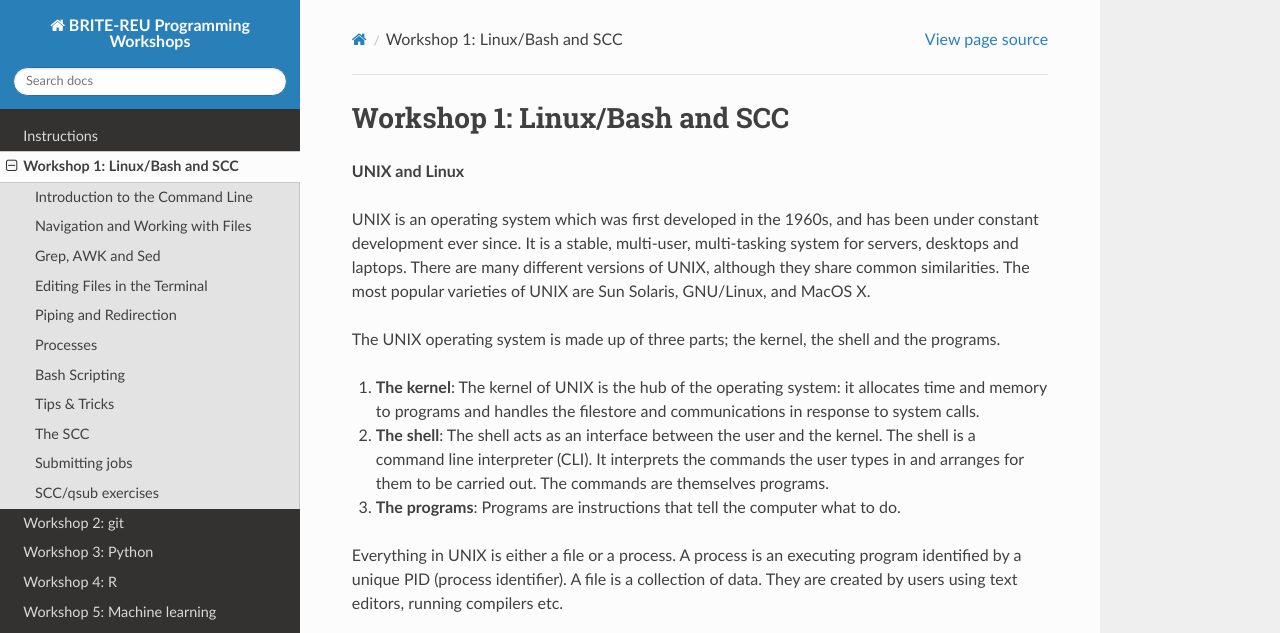
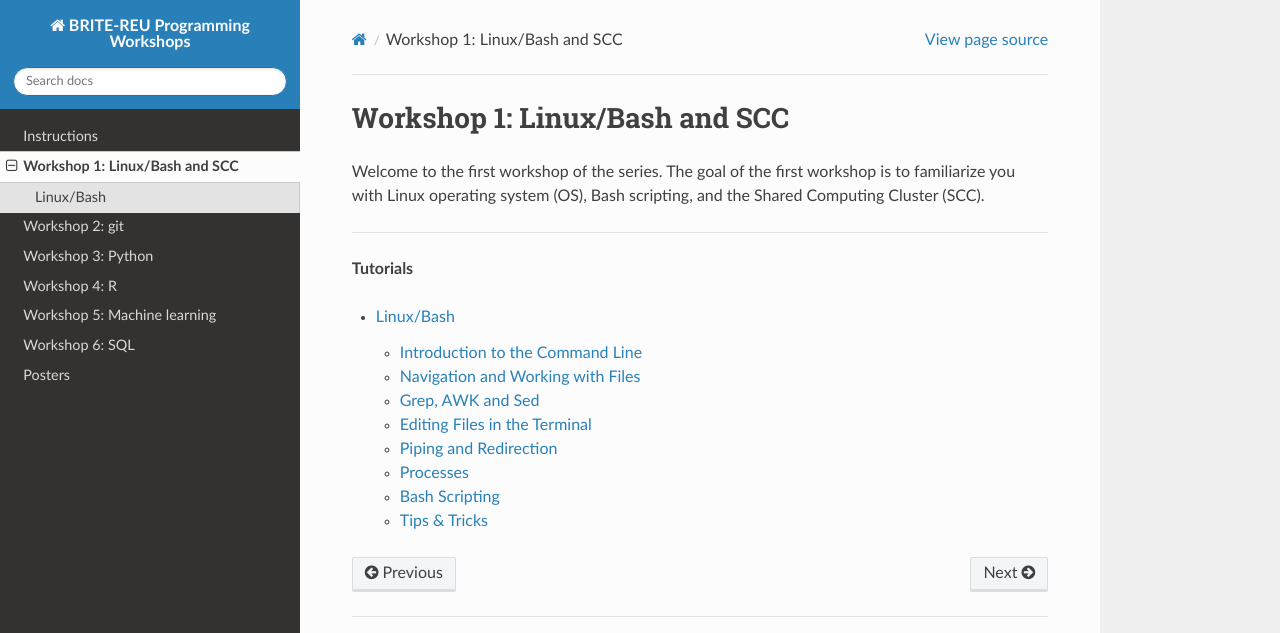
Before and after one commit to BRITE-REU/programming-workshops, a Sphinx documentation site: the page built from source/workshops/01_linux_bash/index.rst, in a window 1280 px wide and 1400 px high. Shown: the top 633 px of the window. Built offline with Sphinx 7.4.7 and the Read the Docs theme 2.0.0, drawn with Linux system fonts in a browser that asks for light colours; some of the changed text lies outside the part shown.

Commit message:
updating workshop 1

```diff
--- a/source/workshops/01_linux_bash/index.rst
+++ b/source/workshops/01_linux_bash/index.rst
@@ -4,52 +4,11 @@
 Workshop 1: Linux/Bash and SCC
 ===========================
 
+Welcome to the first workshop of the series. The goal of the first workshop is to
+familiarize you with Linux operating system (OS), Bash scripting, and the Shared Computing Cluster
+(SCC).
 
-**UNIX and Linux**
 
-UNIX is an operating system which was first developed in the 1960s, and has been under constant development ever since. It is a stable, multi-user, multi-tasking system for servers, desktops and laptops. There are many different versions of UNIX, although they share common similarities. The most popular varieties of UNIX are Sun Solaris, GNU/Linux, and MacOS X.
-
-The UNIX operating system is made up of three parts; the kernel, the shell and the programs.
-
-1. **The kernel**: The kernel of UNIX is the hub of the operating system: it allocates time and memory to programs and handles the filestore and communications in response to system calls.
-2. **The shell**: The shell acts as an interface between the user and the kernel. The shell is a command line interpreter (CLI). It interprets the commands the user types in and arranges for them to be carried out. The commands are themselves programs.
-3. **The programs**: Programs are instructions that tell the computer what to do.
-
-Everything in UNIX is either a file or a process. A process is an executing program identified by a unique PID (process identifier). A file is a collection of data. They are created by users using text editors, running compilers etc.
-
-.. raw:: html
-
-    <div style="position: relative; padding-bottom: 56.25%; height: 0; overflow: hidden; max-width: 100%; height: auto;">
-        <iframe src="https://www.youtube.com/embed/xRX6ZI_P-LA" frameborder="0" allowfullscreen style="position: absolute; top: 0; left: 0; width: 100%; height: 100%;"></iframe>
-    </div>
-
-Introduction to UNIX and Linux. *Runtime ~ 5min*
-
-In a GNU/Linux system, Linux is the kernel component. The rest of the system consists of other programs, many of which were written by or for the GNU Project. Because the Linux kernel alone does not form a working operating system, the term “GNU/Linux” is more appropriate for systems that many people casually refer to as “Linux”. The `GNU Project <https://www.gnu.org/gnu/thegnuproject.en.html>`_ has developed a comprehensive set of free software tools for use with Unix™and Unix-like operating systems such as Linux. These tools enable users to perform tasks ranging from the mundane (such as copying or removing files from the system) to the arcane (such as writing and compiling programs or doing sophisticated editing in a variety of document formats).
-
-Linux is also less likely to crash, better able to run more than one program at the same time, and more secure than many operating systems. With these advantages, Linux is the fastest growing operating system in the server market. More recently, Linux has begun to be popular among home and business users as well.
-
------------------------
-
-**Bash**
-
-Bash is a UNIX shell and command language developed by the GNU Project as a replacement for the Bourne shell. It the default login shell for most Linux distributions and maxOS. Bash is a command processor that typically runs in a text window, where the user types commands that cause actions. Bash can also read and execute commands from a file, called a shell script. Like all Unix shells, it supports filename globbing (wildcard matching), piping, here documents, command substitution, variables, and control structures for condition-testing and iteration. We will explore some of these concepts in the subsequent tutorial sections.
-
-.. raw:: html
-
-    <div style="position: relative; padding-bottom: 56.25%; height: 0; overflow: hidden; max-width: 100%; height: auto;">
-        <iframe src="https://www.youtube.com/embed/Yt57-gg9jVg" frameborder="0" allowfullscreen style="position: absolute; top: 0; left: 0; width: 100%; height: 100%;"></iframe>
-    </div>
-
-The terminal vs. the shell. *Runtime ~ 1min*
-
-.. raw:: html
-
-    <div style="position: relative; padding-bottom: 56.25%; height: 0; overflow: hidden; max-width: 100%; height: auto;">
-        <iframe src="https://www.youtube.com/embed/cBgHrShnhaU" frameborder="0" allowfullscreen style="position: absolute; top: 0; left: 0; width: 100%; height: 100%;"></iframe>
-    </div>
-
-What is the Bash Shell. *Runtime ~ 1min*
 
 --------------------
 
@@ -58,14 +17,16 @@ What is the Bash Shell. *Runtime ~ 1min*
 .. toctree::
     :maxdepth: 2
 
-    Introduction to the Command Line <cli_intro>
-    Navigation and Working with Files <nav_files>
-    Grep, AWK and Sed <grep_awk_sed>
-    Editing Files in the Terminal <file_editing>
-    Piping and Redirection <piping>
-    Processes <processes>
-    Bash Scripting <bash_scripting>
-    Tips & Tricks <tips_tricks>
-	The SCC <the_scc>
-    Submitting jobs <qsub>
-	SCC/qsub exercises <scc_workshop>
+	Linux/Bash <linux_bash>
+..    Linux/Bash Introduction <linux_bash_intro>
+..	Introduction to the Command Line <cli_intro>
+..    Navigation and Working with Files <nav_files>
+..    Grep, AWK and Sed <grep_awk_sed>
+..    Editing Files in the Terminal <file_editing>
+..    Piping and Redirection <piping>
+..    Processes <processes>
+..    Bash Scripting <bash_scripting>
+..    Tips & Tricks <tips_tricks>
+..	The SCC <the_scc>
+..    Submitting jobs <qsub>
+..	SCC/qsub exercises <scc_workshop>
```
Also changed, not shown: source/workshops/01_linux_bash/linux_bash.rst (added, +68 -0 lines), source/workshops/01_linux_bash/linux_bash_intro.rst (added, +48 -0 lines).
